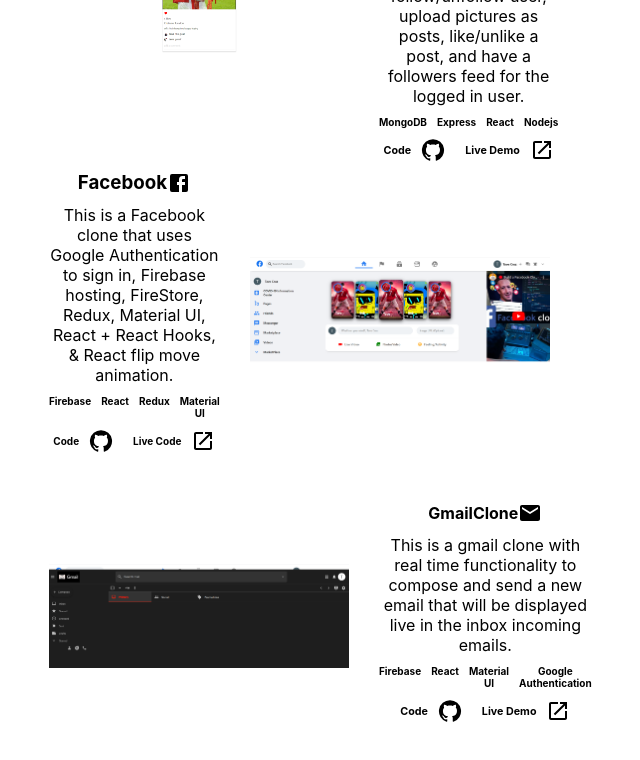
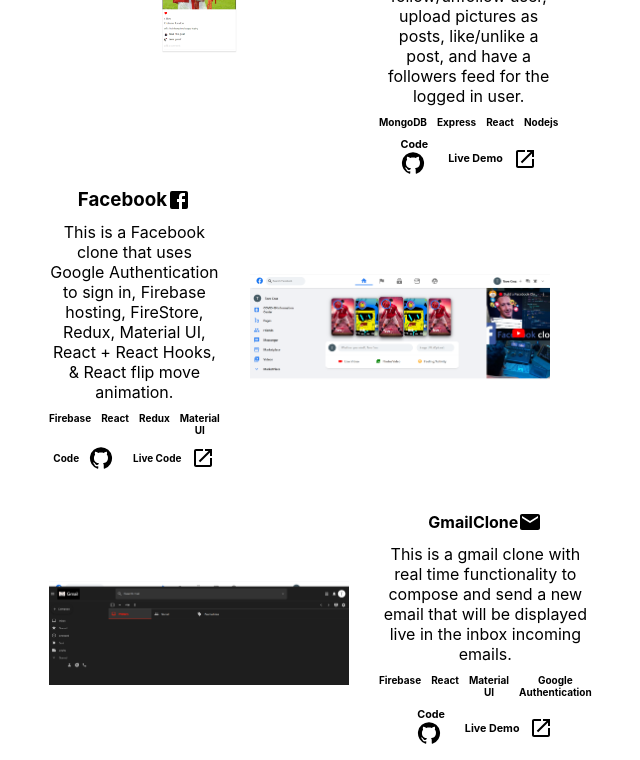
Before and after one commit to 1tav0/portfolio, a React (Create React App) app: page / in a window 1280 px wide. Shown: the part 2800-3560 px from the top of the page, without its empty margins (367-1007 px from the left). Built offline with nearby package versions, Linux system fonts and the light colour scheme.

Commit message:
start github link for each project

```diff
--- a/src/components/ProjectCard.js
+++ b/src/components/ProjectCard.js
@@ -2,7 +2,7 @@
 import GitHubIcon from '@mui/icons-material/GitHub';
 import OpenInNewIcon from '@mui/icons-material/OpenInNew';
 import './ProjectCard.css'
-const ProjectCard = ({ title, icon, photo, description, tech1, tech2, tech3, tech4 }) => {
+const ProjectCard = ({ title, icon, photo, description, tech1, tech2, tech3, tech4, gitHubUrl }) => {
   return (
     <div className='project__card__wrapper'>
         <div className="project__card">
@@ -23,7 +23,9 @@
                     </div>
                     <div className="projectCard__icons">
                         <div className="projectCard__icons__div">
-                            <h6>Code</h6><GitHubIcon />
+                            <a href={gitHubUrl} target="_blank" rel="noopener noreferrer">
+                                <h6>Code</h6><GitHubIcon />
+                            </a>
                         </div>
                         <div className="projectCard__icons__div">
                             <h6>Live Demo</h6><OpenInNewIcon />
```
